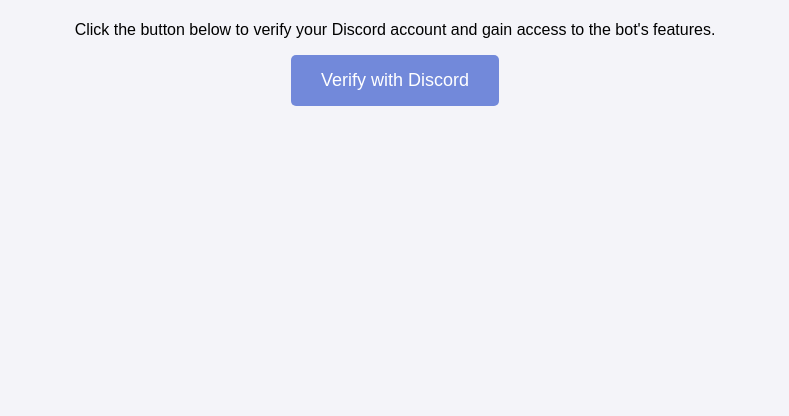
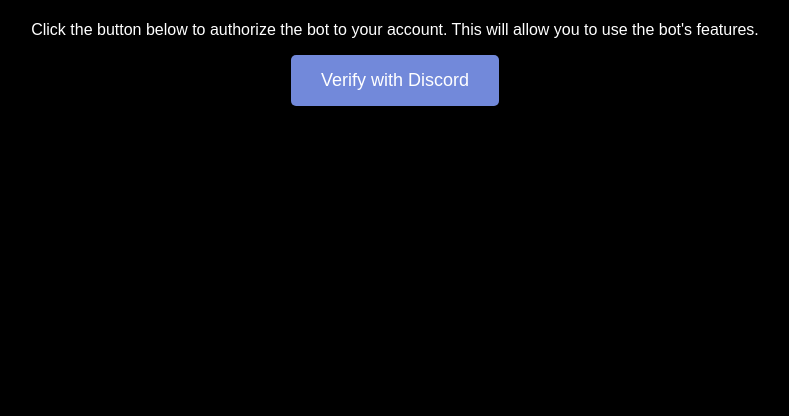
Before and after one commit to jdoaushfyaugf/verif, a plain HTML site: page index.html in a window 1280 px wide. Shown: the part 384-800 px from the top of the page, without its empty margins (245-1034 px from the left). Drawn offline with Linux system fonts and the light colour scheme.

Commit message:
Update index.html

```diff
--- a/index.html
+++ b/index.html
@@ -15,7 +15,8 @@
             align-items: center;
             justify-content: center;
             height: 100vh;
-            background-color: #f4f4f9;
+            background-color: black;
+            color: white;
         }
         h1 {
             margin-bottom: 20px;
@@ -36,8 +37,8 @@
 </head>
 <body>
     <h1>Discord Bot Verification</h1>
-    <p>Click the button below to verify your Discord account and gain access to the bot's features.</p>
-    <a href="https://discord.com/oauth2/authorize?client_id=1343972041606434876&redirect_uri=https://discord.com/channels/@me&response_type=code&scope=bot%20identify%20guilds.join&permissions=8">
+    <p>Click the button below to authorize the bot to your account. This will allow you to use the bot's features.</p>
+    <a href="https://discord.com/oauth2/authorize?client_id=1343972041606434876&redirect_uri=https://morxaverify.netlify.app/&response_type=code&scope=identify">
         <button class="button">Verify with Discord</button>
     </a>
 </body>
```
